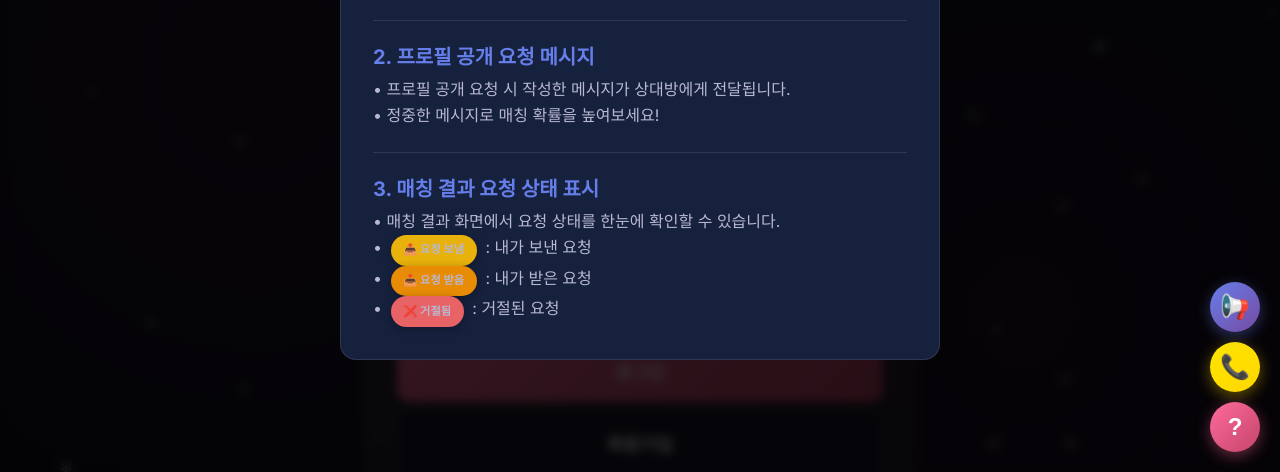
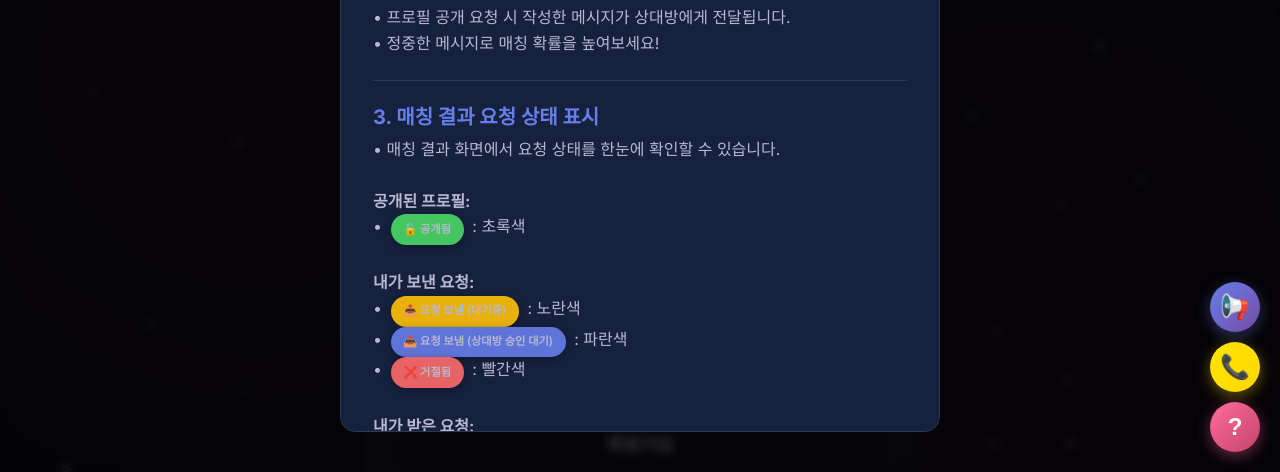
Before and after one commit to andy-777-lee/privacy-matching-service, a website: page index.html in a window 1280 px wide. Both pictures are taken after a click on the button "업데이트 내역". Shown: the part 328-800 px from the top of the page. Drawn offline with Linux system fonts and the light colour scheme; no server answers.

Commit message:
패치 내역 모달 배지 설명 상세화

```diff
--- a/index.html
+++ b/index.html
@@ -60,16 +60,33 @@
             <div class="patch-note-item">
                 <h3 style="color: #667eea; margin-bottom: 0.5rem;">3. 매칭 결과 요청 상태 표시</h3>
                 <p style="color: var(--text-secondary); line-height: 1.6;">
-                    • 매칭 결과 화면에서 요청 상태를 한눈에 확인할 수 있습니다.<br>
+                    • 매칭 결과 화면에서 요청 상태를 한눈에 확인할 수 있습니다.<br><br>
+                    <strong>공개된 프로필:</strong><br>
+                    • <span class="request-badge"
+                        style="position: static; display: inline-block; margin: 0 4px; background: rgba(76, 217, 100, 0.9);">🔓
+                        공개됨</span> : 초록색<br><br>
+
+                    <strong>내가 보낸 요청:</strong><br>
                     • <span class="request-badge"
                         style="position: static; display: inline-block; margin: 0 4px; background: rgba(255, 193, 7, 0.9);">📤
-                        요청 보냄</span> : 내가 보낸 요청<br>
+                        요청 보냄 (대기중)</span> : 노란색<br>
+                    • <span class="request-badge"
+                        style="position: static; display: inline-block; margin: 0 4px; background: rgba(102, 126, 234, 0.9);">📤
+                        요청 보냄 (상대방 승인 대기)</span> : 파란색<br>
+                    • <span class="request-badge"
+                        style="position: static; display: inline-block; margin: 0 4px; background: rgba(255, 107, 107, 0.9);">❌
+                        거절됨</span> : 빨간색<br><br>
+
+                    <strong>내가 받은 요청:</strong><br>
                     • <span class="request-badge"
                         style="position: static; display: inline-block; margin: 0 4px; background: rgba(255, 152, 0, 0.9);">📥
-                        요청 받음</span> : 내가 받은 요청<br>
+                        요청 받음 (관리자 승인 대기)</span> : 주황색<br>
+                    • <span class="request-badge"
+                        style="position: static; display: inline-block; margin: 0 4px; background: rgba(76, 217, 100, 0.9);">📥
+                        요청 받음 (내 승인 필요)</span> : 초록색<br>
                     • <span class="request-badge"
                         style="position: static; display: inline-block; margin: 0 4px; background: rgba(255, 107, 107, 0.9);">❌
-                        거절됨</span> : 거절된 요청
+                        거절됨</span> : 빨간색
                 </p>
             </div>
         </div>
```
